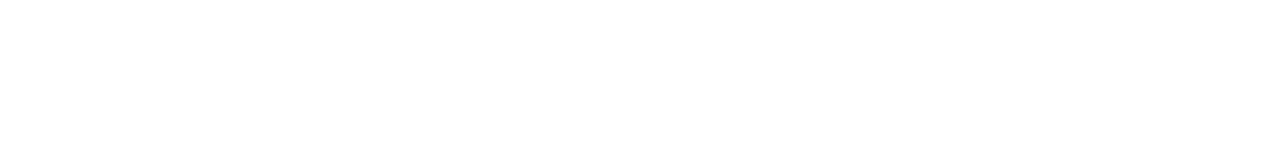
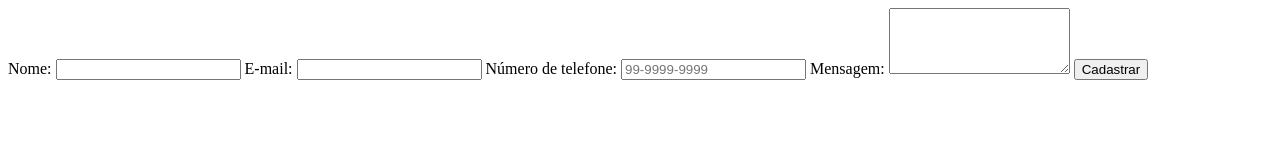
Before and after one commit to TheoKrdozo/formulario-basico-cadastro, a plain HTML site: page index.html in a window 1280 px wide. Drawn offline with Linux system fonts and the light colour scheme.

Commit message:
segundo commit Estrutura HTML criada

```diff
--- a/index.html
+++ b/index.html
@@ -4,8 +4,30 @@
     <meta charset="UTF-8">
     <meta name="viewport" content="width=device-width, initial-scale=1.0">
     <title>Formulário de Cadastro</title>
+    <link rel="stylesheet" href="style.css">
 </head>
 <body>
+    <form action="#">
+        <!-- Campo Nome -->
+        <label for="nome">Nome:</label>
+        <input type="text" id="nome" name="nome" required>
 
+        <!-- Campo E-mail -->
+        <label for="email">E-mail:</label>
+        <input type="email" id="email" name="email" required>
+
+        <!-- Campo Número de Telefone -->
+
+        <label for="telefone">Número de telefone:</label>
+        <input type="tel" name="telefone" id="telefone" pattern="[0-9]{2}-[0-9]{4}-[09]{4}" placeholder="99-9999-9999" required>
+
+        <!-- Campo de Texto -->
+
+        <label for="mensagem">Mensagem:</label>
+        <textarea id="mensagem" name="mensagem" rows="4" required></textarea>
+
+        <!-- Botão de Envio -->
+        <input type="submit" value="Cadastrar" id="btn">
+    </form>
 </body>
 </html>
```
Also changed, not shown: style.css (added).
